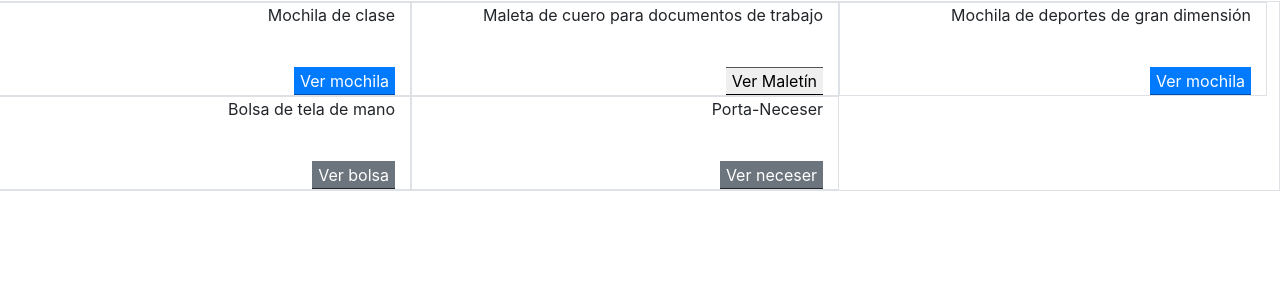
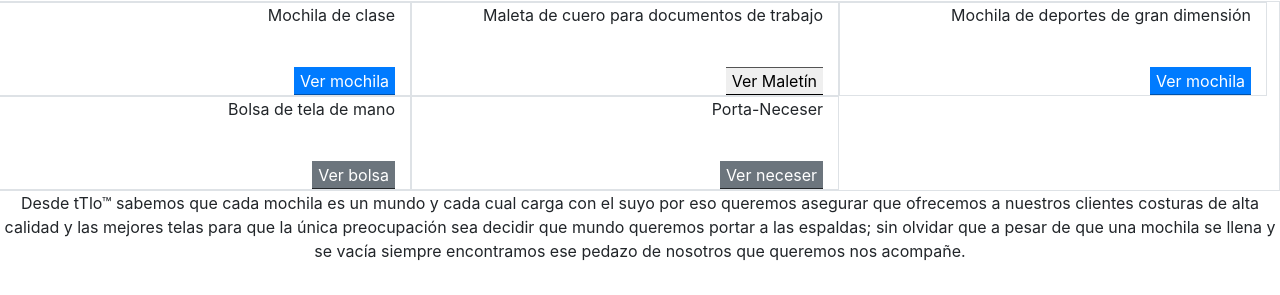
Before and after one commit to cufeton/cufeton.github.io, a plain HTML site: page index.html in a window 1280 px wide. Shown: the part 669-964 px from the top of the page. Before the commit the page ends 876 px from the top, so only its background shows below. Drawn offline with nearby package versions, Linux system fonts and the light colour scheme.

Commit message:
Actualización R.A.E.O 1.INF
3uwrhtu6e

```diff
--- a/assets/indexCss.css
+++ b/assets/indexCss.css
@@ -27,3 +27,5 @@
 .content5{text-align: center;
     font-weight: bold;
    color: red;}
+.filosofia{text-align:center;}
+.z{font-weight: bold;}
--- a/index.html
+++ b/index.html
@@ -210,13 +210,15 @@
                         </div>
                      </div>
                  </div>
-
-
-
             </div>
+        </div>
+        <div class="filosofia mb-3">
+            Desde tTlo™ sabemos que cada mochila es un mundo y cada cual carga con el suyo por eso queremos asegurar
+            que ofrecemos a nuestros clientes costuras de alta calidad y las mejores telas para que la única preocupación
+            sea decidir que mundo queremos portar a las espaldas; sin olvidar que a pesar de que una mochila se llena y se vacía
+            siempre encontramos ese pedazo de nosotros que queremos nos acompañe.
         </div>
         <script src="https://cdn.jsdelivr.net/npm/bootstrap@5.3.0/dist/js/bootstrap.bundle.min.js"></script>
         <script src="assets/indexJS.js"></script>
 </body>
-
 </html>
```
